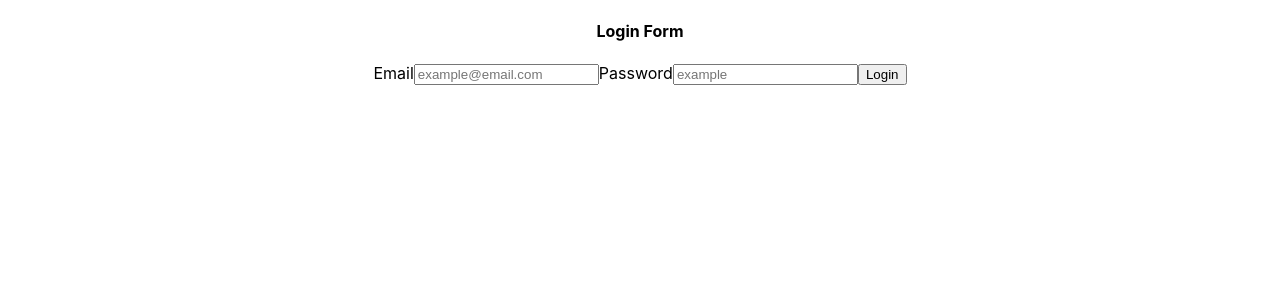
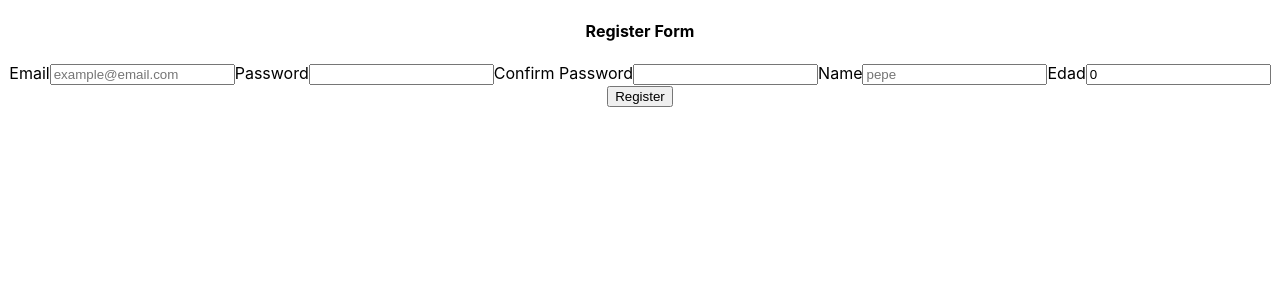
Before and after one commit to matisal10/code-verifier-front, a React (Create React App) app: page / in a window 1280 px wide. Shown: the top 300 px of the page. Built offline with nearby package versions, Linux system fonts and the light colour scheme.

Commit message:
register form done

```diff
--- a/src/App.tsx
+++ b/src/App.tsx
@@ -1,11 +1,12 @@
 import React from 'react';
 import './App.css';
 import LoginForm from './components/forms/LoginForm';
+import RegisterForm from './components/forms/RegisterForm';
 
 function App() {
   return (
     <div className="App">
-      <LoginForm/>
+      <RegisterForm/>
     </div>
   );
 }
--- a/src/components/forms/RegisterForm.tsx
+++ b/src/components/forms/RegisterForm.tsx
@@ -1 +1,131 @@
 import React from "react";
+
+import { Formik, Field, Form, ErrorMessage } from "formik";
+import * as Yup from 'yup'
+
+import { register } from "../../services/authService";
+import { AxiosResponse } from "axios";
+
+//define schema of validation with yup
+const registerSchema = Yup.object().shape({
+    email: Yup.string().email('Invalid email format').required('Email is required'),
+    password: Yup.string().required('Password is required'),
+    name: Yup.string().required('Name is required'),
+    edad: Yup.string().required('Edad is required'),
+})
+
+const validatePassword = (values: any) => {
+    let error = "";
+    const passwordRegex = /(?=.*[0-9])/;
+    if (!values) {
+        error = "*Required";
+    } else if (values.length < 8) {
+        error = "*Password must be 8 characters long.";
+    } else if (!passwordRegex.test(values)) {
+        error = "*Invalid password. Must contain one number.";
+    }
+    return error;
+};
+const validateConfirmPassword = (pass: any, value: any) => {
+
+    let error = "";
+    if (pass && value) {
+        if (pass !== value) {
+            error = "Password not matched";
+        }
+    }
+    return error;
+};
+
+const RegisterForm = () => {
+
+    const initialCredentials = {
+        email: '',
+        password: '',
+        confirmPassword: "",
+        name: '',
+        edad: 0
+    }
+
+
+    return (
+        <div>
+            <h4>Register Form</h4>
+            <Formik
+                initialValues={initialCredentials}
+                validationSchema={registerSchema}
+                onSubmit={async (values, { resetForm }) => {
+                    // await new Promise((r) => setTimeout(Response, 2000))
+                    // alert(JSON.stringify(values, null, 2))
+                    // console.table(values)
+                    register(values.email, values.password, values.name, values.edad).then((response: AxiosResponse) => {
+                        if (response.status === 200) {
+                            alert(JSON.stringify(response.data.message, null, 1))
+                        }
+                        else {
+                            throw new Error('Invalid credentials')
+                        }
+
+                    })
+                        .catch((error) => console.error(`[LOGIN ERROR]: Something went wrong: ${error}`))
+                }}
+            >
+                {
+                    ({ values, touched, errors, isSubmitting, handleChange, handleBlur }) => (
+                        <Form>
+                            <label htmlFor="email">Email</label>
+                            <Field id="email" type="email" name="email" placeholder="example@email.com" />
+                            {
+                                errors.email && touched.email && (
+                                    <ErrorMessage name="email" component={'dvi'} ></ErrorMessage>
+                                )
+                            }
+
+                            {/* <label htmlFor="password">Password</label>
+                            <Field id="password" type="password" name="password" placeholder="example" />
+                            {
+                                errors.password && touched.password && (
+                                    <ErrorMessage name="password" component={'dvi'} ></ErrorMessage>
+                                )
+                            } */}
+                            <label htmlFor="email">Password</label>
+                            <Field type="password" name="password" validate={validatePassword} />
+
+                            {errors.password && <div>{errors.password}</div>}
+
+                            <label htmlFor="email">Confirm Password</label>
+                            <Field type="password" name="confirmPassword" validate={(value: any) =>
+                                validateConfirmPassword(values.password, value)
+                            } />
+
+                            {errors.confirmPassword && (<div>{errors.confirmPassword}</div>)}
+
+                            <label htmlFor="name">Name</label>
+                            <Field id="name" type="name" name="name" placeholder="pepe" />
+                            {
+                                errors.name && touched.name && (
+                                    <ErrorMessage name="name" component={'dvi'} ></ErrorMessage>
+                                )
+                            }
+                            <label htmlFor="edad">Edad</label>
+                            <Field id="edad" type="edad" name="edad" placeholder="18" />
+                            {
+                                errors.edad && touched.edad && (
+                                    <ErrorMessage name="edad" component={'dvi'} ></ErrorMessage>
+                                )
+                            }
+
+                            <button type="submit" >Register</button>
+
+                            {
+                                isSubmitting ? (<p>Checking credentials...</p>) : null
+                            }
+                        </Form>
+                    )
+                }
+            </Formik>
+        </div>
+    )
+}
+
+export default RegisterForm
```
